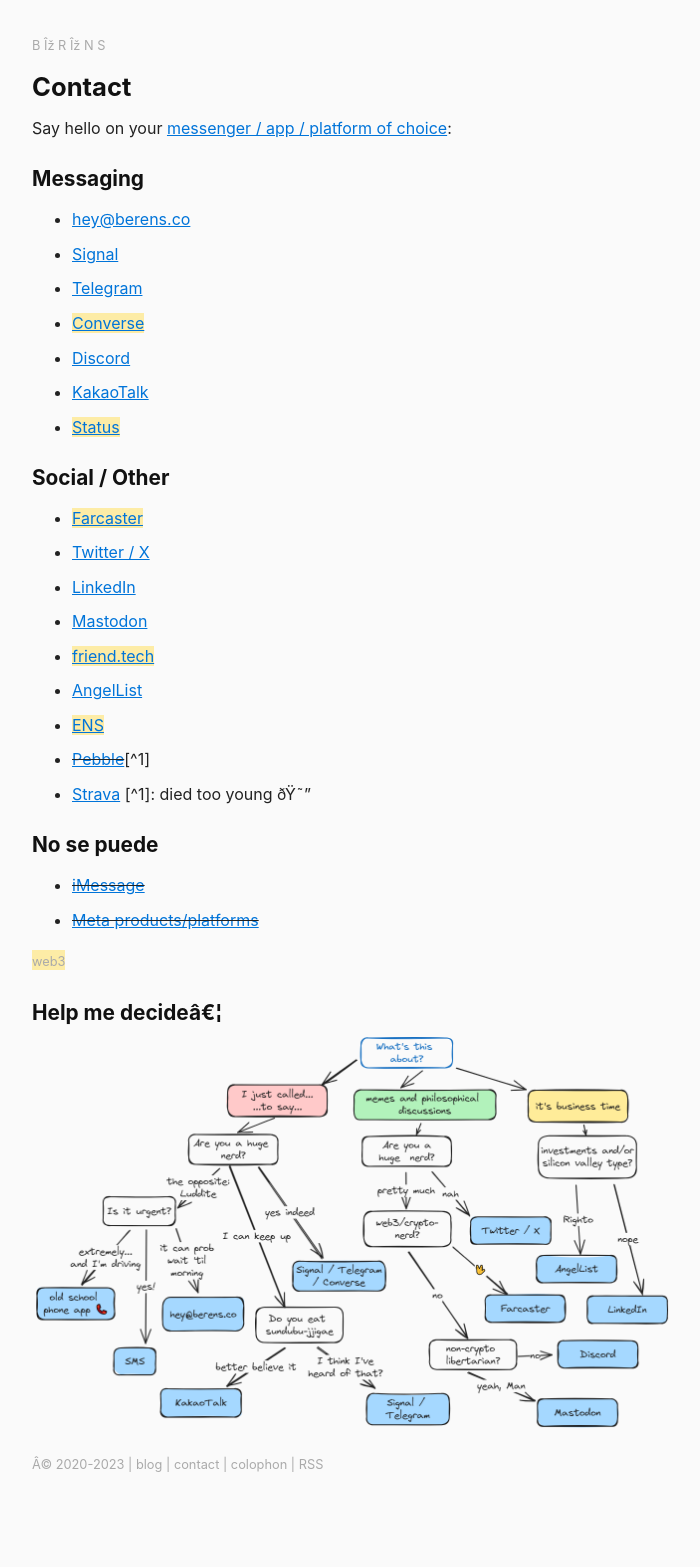
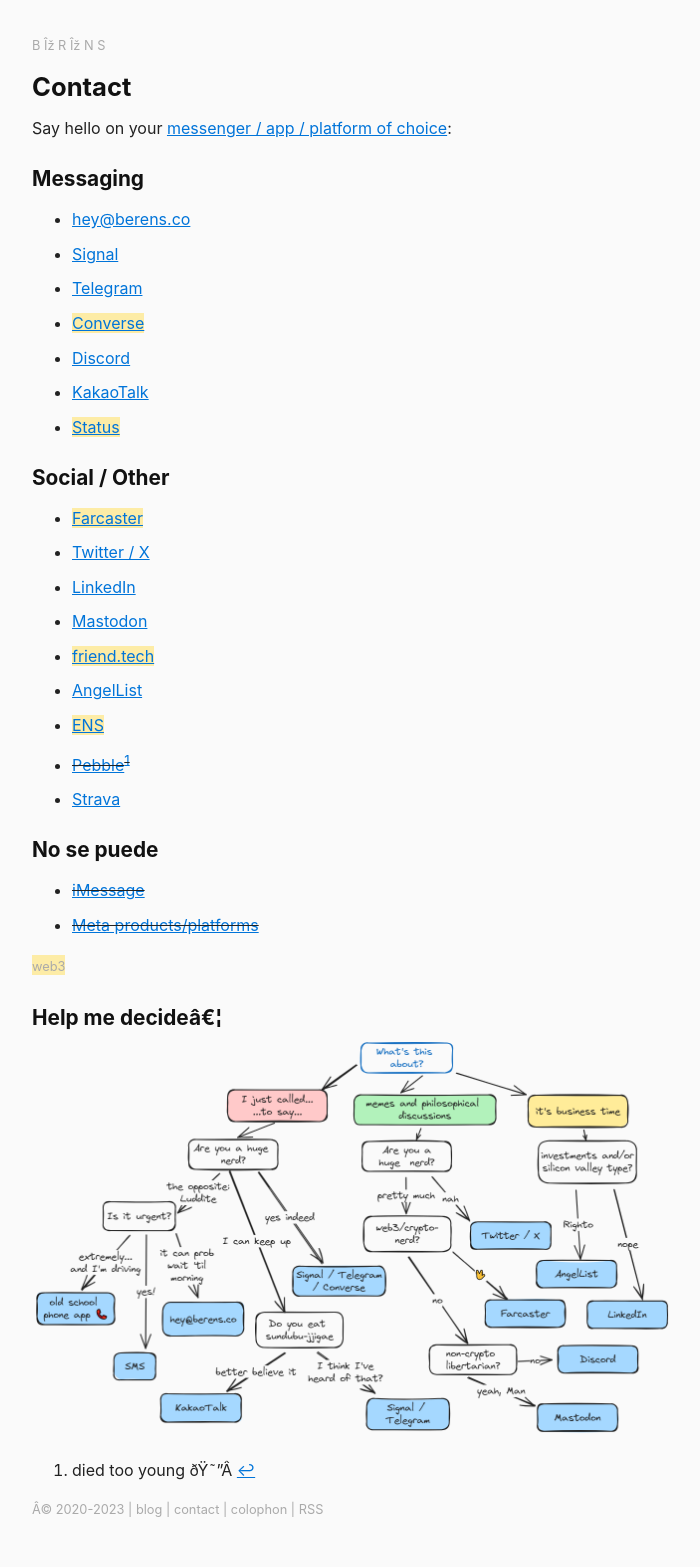
Before and after one commit to berensp/berensp.github.io, a Jekyll site: the page built from pages/contact.md, in a window 1280 px wide. Shown: the whole page, without its empty margins (288-988 px from the left). Built offline with Jekyll 4.4.1, drawn with Linux system fonts in a browser that asks for light colours; a script that is not in the unit is left out; before the commit the page ends 1522 px from its top, so only the background shows below that.

Commit message:
Update contact.md

```diff
--- a/pages/contact.md
+++ b/pages/contact.md
@@ -24,8 +24,9 @@
 - <mark><a href="https://friend.tech/berensp" target="_blank">friend.tech</a></mark>
 - <a href="https://angel.co/berens" target="_blank">AngelList</a>
 - <mark><a href="https://rainbow.me/berensp.eth" target="_blank">ENS</a></mark>
-- ~~[Pebble](https://pebble.is/pmb)~~[^1]
+- ~~[Pebble](https://pebble.is/pmb)[^1]~~
 - <a href="https://www.strava.com/athletes/berenzino" target="_blank">Strava</a>
+
 [^1]: died too young 😔
 
 ## No se puede
```
